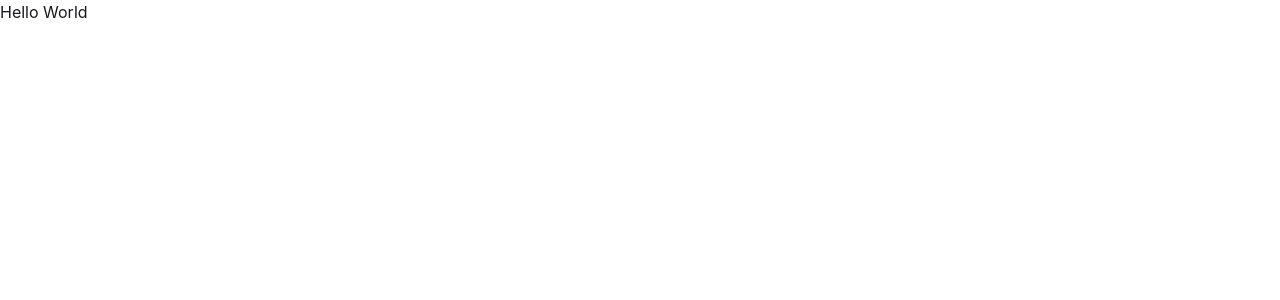
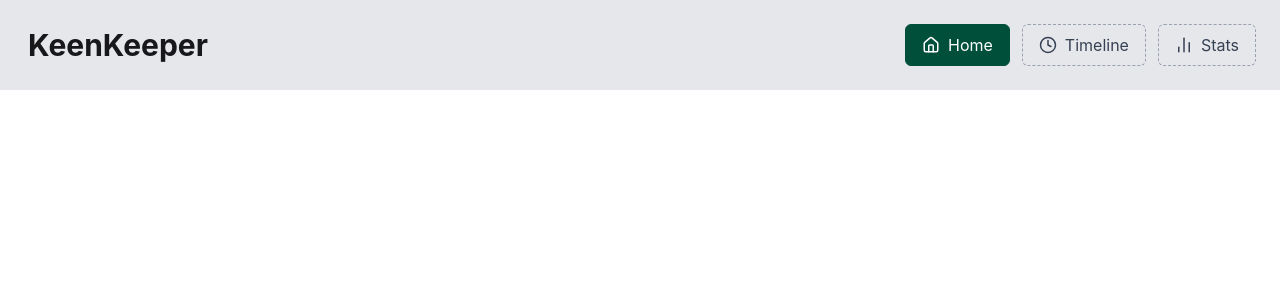
Before and after one commit to Saidulislam007/KeenKeeper, a React (Vite) app: page / in a window 1280 px wide. Shown: the top 300 px of the page. Built offline with nearby package versions, Linux system fonts and the light colour scheme.

Commit message:
Implement navbar with navigation links, icons, and active state styling

```diff
--- a/package.json
+++ b/package.json
@@ -11,6 +11,7 @@
   },
   "dependencies": {
     "@tailwindcss/vite": "^4.2.2",
+    "lucide-react": "^1.8.0",
     "react": "^19.2.4",
     "react-dom": "^19.2.4",
     "react-router": "^7.14.1",
--- /dev/null
+++ b/src/components/homePages/HomePages.jsx
@@ -0,0 +1,14 @@
+import React from 'react';
+import Navbar from '../layout/Navbar';
+import { Outlet } from 'react-router';
+
+const HomePages = () => {
+    return (
+        <div>
+            <Navbar></Navbar>
+            <Outlet></Outlet>
+        </div>
+    );
+};
+
+export default HomePages;
--- /dev/null
+++ b/src/components/layout/Footer.jsx
@@ -0,0 +1,11 @@
+import React from 'react';
+
+const Footer = () => {
+    return (
+        <div>
+
+        </div>
+    );
+};
+
+export default Footer;
--- /dev/null
+++ b/src/components/layout/Navbar.jsx
@@ -0,0 +1,116 @@
+import { BarChart2, Clock, Home,Menu, X } from 'lucide-react';
+import React, { useState } from 'react';
+import { NavLink } from 'react-router';
+
+const Navbar = () => {
+
+    const [open, setOpen] = useState(false);
+    return (
+        <div className="bg-gray-200 p-2">
+      <div className="max-w-7xl mx-auto flex justify-between items-center  p-2">
+
+        {/* Logo */}
+        <h1 className="text-3xl font-bold  px-3 py-1">
+          KeenKeeper
+        </h1>
+
+        {/* Desktop Menu */}
+        <div className="hidden md:flex gap-3 p-2">
+
+          <NavLink
+            to="/"
+            className={({ isActive }) =>
+              isActive
+                ? "flex items-center gap-2 px-4 py-2 rounded-md bg-emerald-900 text-white border border-emerald-900"
+                : "flex items-center gap-2 px-4 py-2 rounded-md border border-dashed border-gray-400 text-gray-700"
+            }
+          >
+            <Home size={18} />
+            Home
+          </NavLink>
+
+          <NavLink
+            to="/timeline"
+            className={({ isActive }) =>
+              isActive
+                ? "flex items-center gap-2 px-4 py-2 rounded-md bg-emerald-900 text-white border border-emerald-900"
+                : "flex items-center gap-2 px-4 py-2 rounded-md border border-dashed border-gray-400 text-gray-700"
+            }
+          >
+            <Clock size={18} />
+            Timeline
+          </NavLink>
+
+          <NavLink
+            to="/stats"
+            className={({ isActive }) =>
+              isActive
+                ? "flex items-center gap-2 px-4 py-2 rounded-md bg-emerald-900 text-white border border-emerald-900"
+                : "flex items-center gap-2 px-4 py-2 rounded-md border border-dashed border-gray-400 text-gray-700"
+            }
+          >
+            <BarChart2 size={18} />
+            Stats
+          </NavLink>
+
+        </div>
+
+        {/* Mobile Button */}
+        <button
+          onClick={() => setOpen(!open)}
+          className="md:hidden border p-2 rounded-md"
+        >
+          {open ? <X size={20} /> : <Menu size={20} />}
+        </button>
+      </div>
+
+      {/* Mobile Menu */}
+      {open && (
+        <div className="md:hidden mt-2 p-4 flex flex-col gap-3 bg-gray-100">
+
+          <NavLink
+            to="/"
+            onClick={() => setOpen(false)}
+            className={({ isActive }) =>
+              isActive
+                ? "flex items-center gap-2 px-4 py-2 rounded-md bg-emerald-900 text-white border border-emerald-900"
+                : "flex items-center gap-2 px-4 py-2 rounded-md border border-dashed border-gray-400 text-gray-700"
+            }
+          >
+            <Home size={18} />
+            Home
+          </NavLink>
+
+          <NavLink
+            to="/timeline"
+            onClick={() => setOpen(false)}
+            className={({ isActive }) =>
+              isActive
+                ? "flex items-center gap-2 px-4 py-2 rounded-md bg-emerald-900 text-white border border-emerald-900"
+                : "flex items-center gap-2 px-4 py-2 rounded-md border border-dashed border-gray-400 text-gray-700"
+            }
+          >
+            <Clock size={18} />
+            Timeline
+          </NavLink>
+
+          <NavLink
+            to="/stats"
+            onClick={() => setOpen(false)}
+            className={({ isActive }) =>
+              isActive
+                ? "flex items-center gap-2 px-4 py-2 rounded-md bg-emerald-900 text-white border border-emerald-900"
+                : "flex items-center gap-2 px-4 py-2 rounded-md border border-dashed border-gray-400 text-gray-700"
+            }
+          >
+            <BarChart2 size={18} />
+            Stats
+          </NavLink>
+
+        </div>
+      )}
+    </div>
+    );
+};
+
+export default Navbar;
--- /dev/null
+++ b/src/components/pages/ErrorPage.jsx
@@ -0,0 +1,15 @@
+import React from 'react';
+
+const ErrorPage = () => {
+    return (
+        <div className="h-screen flex flex-col justify-center items-center bg-gray-100 text-center">
+      <h1 className="text-5xl font-bold text-red-500 mb-4">404</h1>
+      <p className="text-lg mb-4">Page Not Found 😢</p>
+      <a href="/" className="px-4 py-2 bg-teal-600 text-white rounded">
+        Go Home
+      </a>
+    </div>
+    );
+};
+
+export default ErrorPage;
--- /dev/null
+++ b/src/components/pages/Timeline.jsx
@@ -0,0 +1,11 @@
+import React from 'react';
+
+const Timeline = () => {
+    return (
+        <div>
+
+        </div>
+    );
+};
+
+export default Timeline;
--- a/src/main.jsx
+++ b/src/main.jsx
@@ -5,12 +5,15 @@ import App from './App.jsx'
 
 import { createBrowserRouter } from "react-router";
 import { RouterProvider } from "react-router/dom";
+import HomePages from './components/homePages/HomePages.jsx';
+import ErrorPage from './components/pages/ErrorPage.jsx';
 
 
 const router = createBrowserRouter([
   {
     path: "/",
-    element: <div>Hello World</div>,
+    element: <HomePages></HomePages>,
+    errorElement: <ErrorPage />
   },
 ]);
 
```
Also changed, not shown: 1 other file (tests, documents, lock files or other folders).
